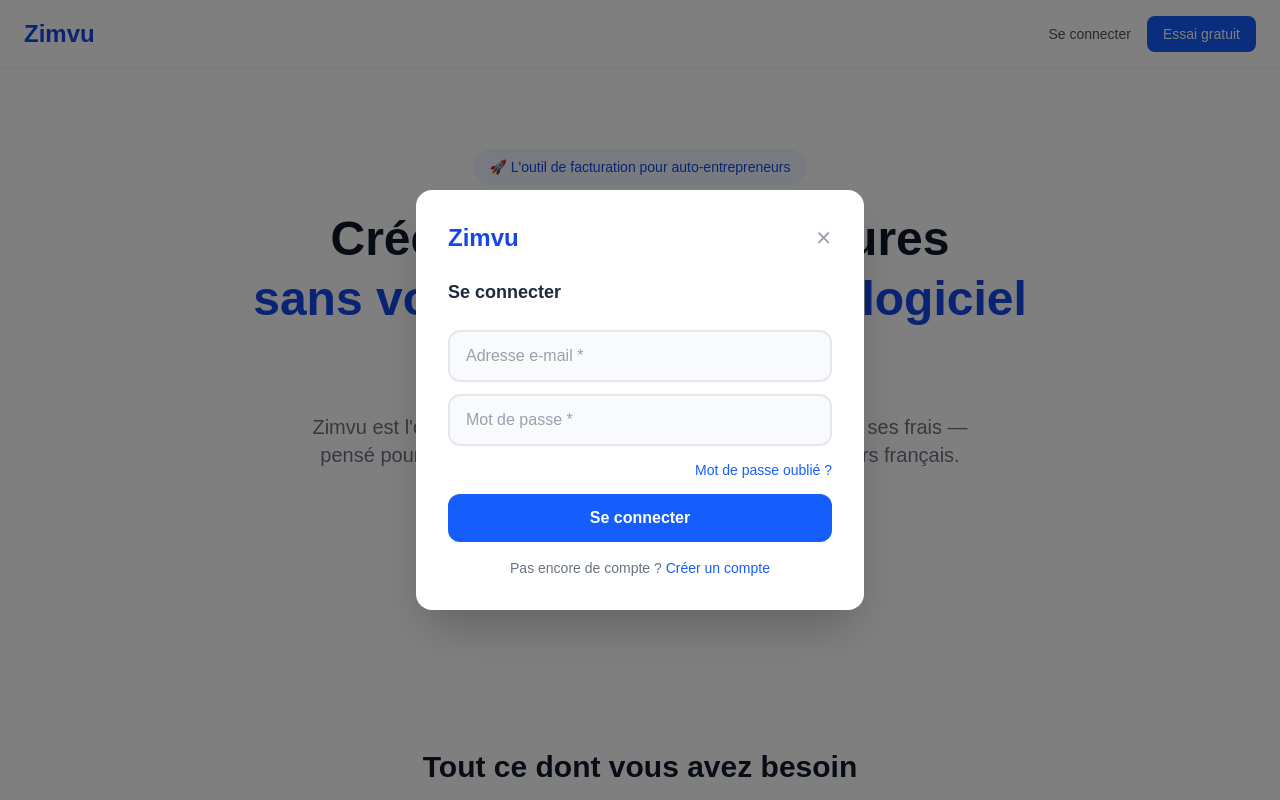
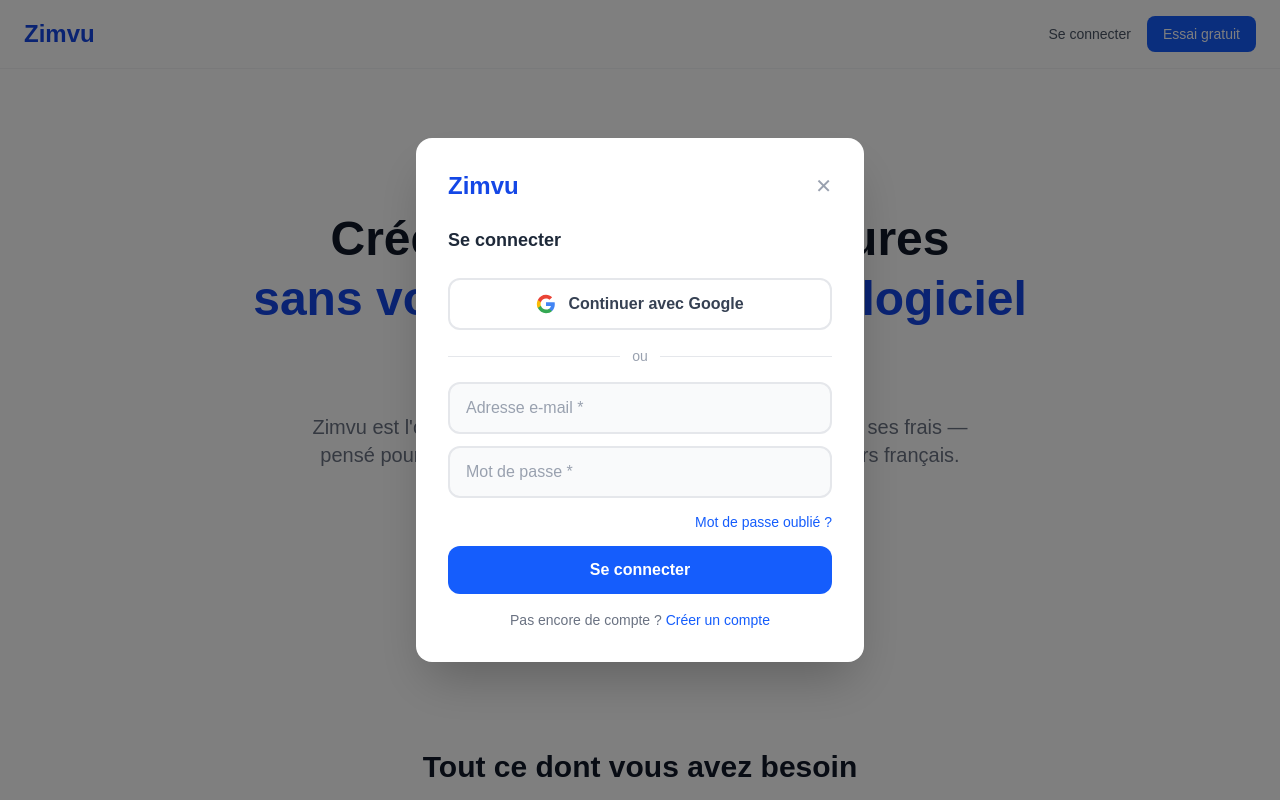
Before and after one commit to devfactapp/zimvu, a Next.js app: page / in a window 1280 px wide. Both pictures are taken after a click on the element "Se connecter". Shown: the top 800 px of the page. Built offline with nearby package versions, Linux system fonts and the light colour scheme.

Commit message:
feat: connexion Google + fix enregistrement profil inscription

```diff
--- a/app/page.js
+++ b/app/page.js
@@ -40,7 +40,13 @@
 
     setLoading(true)
     if (isSignUp) {
-      const { data, error } = await supabase.auth.signUp({ email, password })
+      const { data, error } = await supabase.auth.signUp({
+        email,
+        password,
+        options: {
+          data: { prenom, nom, telephone, adresse, nom_entreprise: nomEntreprise, siret }
+        }
+      })
       if (error) {
         if (error.message.includes('already registered') || error.message.includes('already exists') || error.message.includes('User already registered')) {
           setError('Cet email est déjà utilisé. Connecte-toi ou utilise un autre email.')
@@ -51,7 +57,8 @@
         setError('Cet email est déjà utilisé. Connecte-toi ou utilise un autre email.')
       } else {
         if (data.user) {
-          await supabase.from('profils').insert([{
+          // Utiliser le service role via l'API pour contourner RLS
+          const { error: profilError } = await supabase.from('profils').upsert([{
             id: data.user.id,
             prenom,
             nom,
@@ -59,7 +66,8 @@
             adresse,
             nom_entreprise: nomEntreprise,
             siret,
-          }])
+          }], { onConflict: 'id' })
+          if (profilError) console.error('Erreur profil:', profilError)
         }
         try {
           await fetch('/api/welcome', {
@@ -73,9 +81,31 @@
         setError('✓ Vérifie ton email pour confirmer ton compte !')
       }
     } else {
-      const { error } = await supabase.auth.signInWithPassword({ email, password })
-      if (error) setError('Email ou mot de passe incorrect')
-      else router.push('/dashboard')
+      const { data, error } = await supabase.auth.signInWithPassword({ email, password })
+      if (error) {
+        setError('Email ou mot de passe incorrect')
+      } else {
+        // Vérifier si le profil existe, sinon le créer depuis les métadonnées
+        const { data: profilExistant } = await supabase
+          .from('profils')
+          .select('id')
+          .eq('id', data.user.id)
+          .single()
+
+        if (!profilExistant && data.user.user_metadata) {
+          const meta = data.user.user_metadata
+          await supabase.from('profils').upsert([{
+            id: data.user.id,
+            prenom: meta.prenom || '',
+            nom: meta.nom || '',
+            telephone: meta.telephone || '',
+            adresse: meta.adresse || '',
+            nom_entreprise: meta.nom_entreprise || '',
+            siret: meta.siret || '',
+          }], { onConflict: 'id' })
+        }
+        router.push('/dashboard')
+      }
     }
     setLoading(false)
   }
@@ -93,6 +123,13 @@
       setResetEnvoye(true)
     }
     setLoading(false)
+  }
+
+  const handleGoogleLogin = async () => {
+    await supabase.auth.signInWithOAuth({
+      provider: 'google',
+      options: { redirectTo: 'https://zimvu.app/dashboard' }
+    })
   }
 
   const inputClass = "w-full border-2 border-gray-200 bg-gray-50 rounded-xl px-4 py-3 text-gray-800 placeholder-gray-400 focus:outline-none focus:ring-2 focus:ring-blue-500 focus:border-blue-500 focus:bg-white transition-colors"
@@ -276,6 +313,25 @@
                 <h3 className="text-lg font-semibold text-gray-800 mb-6">
                   {isSignUp ? 'Créer un compte' : 'Se connecter'}
                 </h3>
+
+                {/* Bouton Google */}
+                <button onClick={handleGoogleLogin}
+                  className="w-full flex items-center justify-center gap-3 border-2 border-gray-200 bg-white hover:bg-gray-50 text-gray-700 font-semibold py-3 rounded-xl mb-4 transition-colors">
+                  <svg width="20" height="20" viewBox="0 0 24 24">
+                    <path fill="#4285F4" d="M22.56 12.25c0-.78-.07-1.53-.2-2.25H12v4.26h5.92c-.26 1.37-1.04 2.53-2.21 3.31v2.77h3.57c2.08-1.92 3.28-4.74 3.28-8.09z"/>
+                    <path fill="#34A853" d="M12 23c2.97 0 5.46-.98 7.28-2.66l-3.57-2.77c-.98.66-2.23 1.06-3.71 1.06-2.86 0-5.29-1.93-6.16-4.53H2.18v2.84C3.99 20.53 7.7 23 12 23z"/>
+                    <path fill="#FBBC05" d="M5.84 14.09c-.22-.66-.35-1.36-.35-2.09s.13-1.43.35-2.09V7.07H2.18C1.43 8.55 1 10.22 1 12s.43 3.45 1.18 4.93l2.85-2.22.81-.62z"/>
+                    <path fill="#EA4335" d="M12 5.38c1.62 0 3.06.56 4.21 1.64l3.15-3.15C17.45 2.09 14.97 1 12 1 7.7 1 3.99 3.47 2.18 7.07l3.66 2.84c.87-2.6 3.3-4.53 6.16-4.53z"/>
+                  </svg>
+                  Continuer avec Google
+                </button>
+
+                <div className="flex items-center gap-3 mb-4">
+                  <div className="flex-1 h-px bg-gray-200"></div>
+                  <span className="text-gray-400 text-sm">ou</span>
+                  <div className="flex-1 h-px bg-gray-200"></div>
+                </div>
+
                 <div className="space-y-3">
                   {isSignUp && (
                     <>
```
